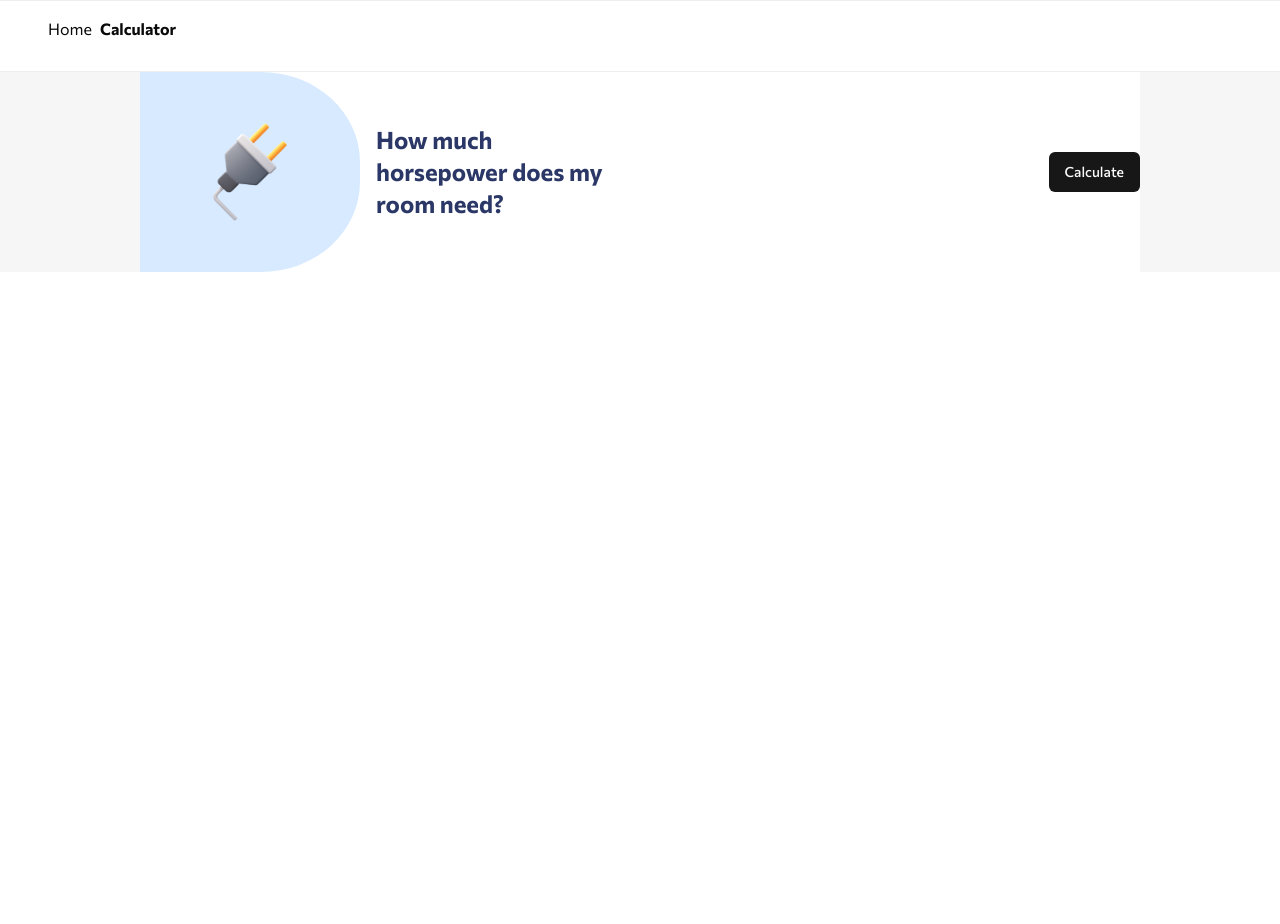
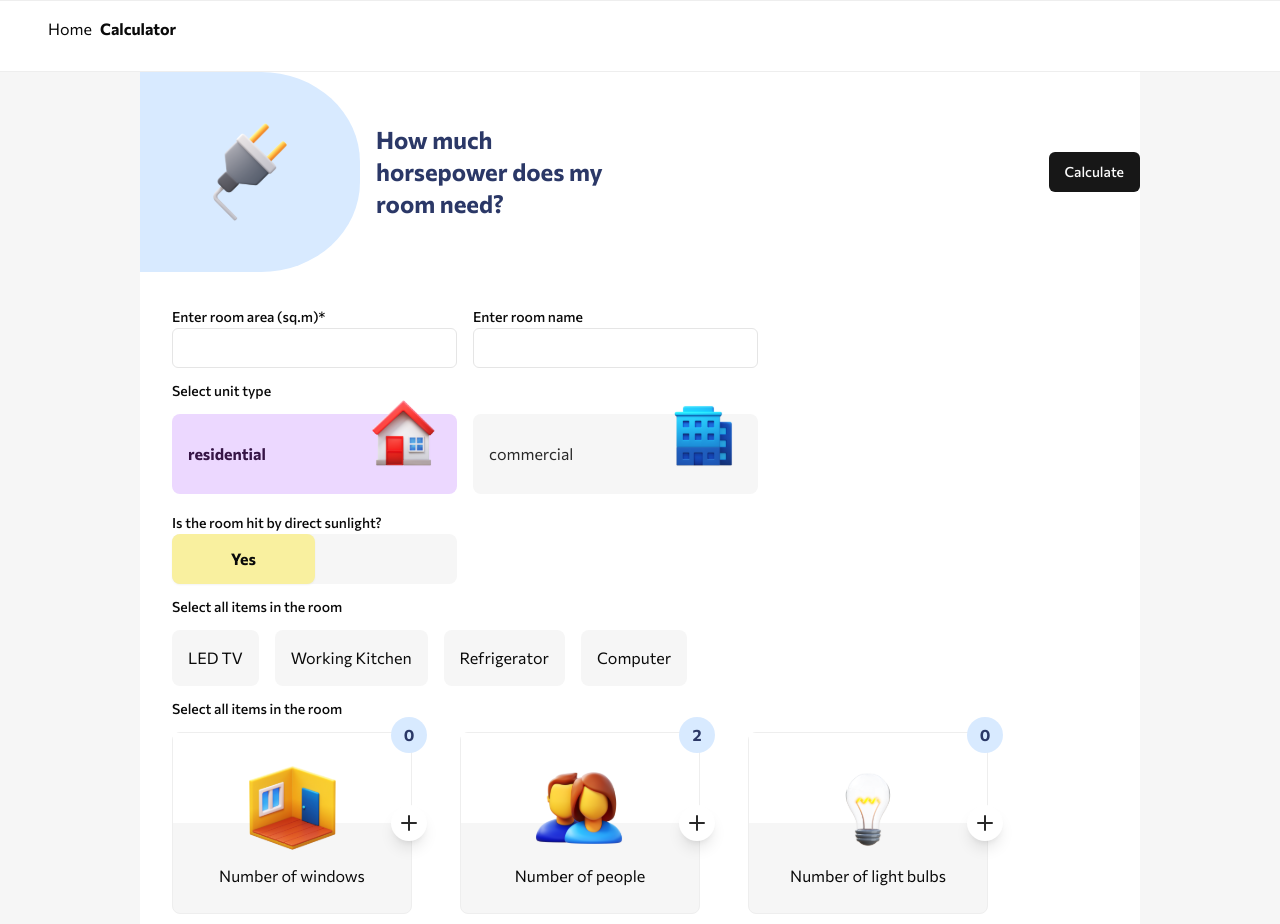
Before and after one commit to johnvalle/ac-heatload-app, a React (Vite) app: page /HPCalculator in a window 1280 px wide. Shown: the top 924 px of the page. Before the commit the page ends 800 px from the top, so only its background shows below. Built offline with nearby package versions, Linux system fonts and the light colour scheme.

Commit message:
Add calculator components

```diff
--- /dev/null
+++ b/src/components/custom/HeatComponents.tsx
@@ -0,0 +1,48 @@
+import { cn } from "@/lib/utils"
+import { useState } from "react"
+
+type HeatComponent = "LED TV" | "Working Kitchen" | "Refrigerator" | "Computer"
+const heatComponents = ["LED TV", "Working Kitchen", "Refrigerator", "Computer"]
+
+type Props = {
+  defaultValue?: HeatComponent[]
+}
+
+export const HeatComponentsSelector = (props: Props) => {
+  const [selectedComponents, setSelectedComponents] = useState<
+    typeof heatComponents
+  >(props.defaultValue ?? [])
+
+  const colorList = [
+    "font-custom-green-dark bg-custom-green-light",
+    "font-custom-blue-dark bg-custom-blue-light",
+    "font-custom-purple-dark bg-custom-purple-light",
+    "font-custom-black bg-custom-yellow-light",
+  ]
+
+  const isSelected = (name: string) => selectedComponents.includes(name)
+
+  const toggleComponent = (name: string) => {
+    if (isSelected(name)) {
+      return setSelectedComponents((prevState) =>
+        prevState.filter((item) => item !== name)
+      )
+    }
+    return setSelectedComponents((prevState) => [...prevState, name])
+  }
+
+  return heatComponents.map((item, idx) => (
+    <div
+      id={`${item}-${idx}`}
+      onClick={() => toggleComponent(item)}
+      className={cn(
+        "p-4 rounded-lg cursor-pointer ease-in-out",
+        isSelected(item)
+          ? `font-bold ${colorList[idx]}`
+          : `bg-custom-gray-bg font-custom-black`
+      )}
+    >
+      <p>{item}</p>
+    </div>
+  ))
+}
--- /dev/null
+++ b/src/components/custom/HeatItemCounter.tsx
@@ -0,0 +1,80 @@
+import { cn } from "@/lib/utils"
+import { Minus, Plus } from "lucide-react"
+import { useEffect, useState } from "react"
+
+type Props = {
+  defaultValue?: number
+  icon: string
+  name: string
+  max: number
+  min: number
+  alt: string
+}
+export const HeatItemCounter = ({
+  min,
+  max,
+  name,
+  icon,
+  alt,
+  defaultValue = 0,
+}: Props) => {
+  const [counter, setCounter] = useState(defaultValue)
+  const [showAnimation, setShowAnimation] = useState(true)
+  const isMin = counter === min
+  const isMax = counter === max
+
+  const buttonStyle = cn(
+    "absolute top-[calc(50%_-_18px)] bg-white flex items-center justify-center w-9 h-9 rounded-full shadow-lg transition-all ease-in-out"
+  )
+
+  useEffect(() => {
+    setTimeout(() => {
+      setShowAnimation(false)
+    }, 500)
+  }, [showAnimation])
+
+  useEffect(() => {
+    setShowAnimation(true)
+  }, [counter])
+
+  return (
+    <div className="relative bg-custom-gray-bg w-[240px] border border-custom-gray-stroke rounded-lg">
+      <div
+        className={cn(
+          "z-10 absolute font-bold text-custom-blue-dark bg-custom-blue-light -top-4 -right-4 h-9 w-9 rounded-full flex items-center justify-center",
+          showAnimation ? "animate-in" : "animate-out"
+        )}
+      >
+        {counter}
+      </div>
+      <div className="h-[90px] bg-white flex items-center justify-center relative">
+        <img src={icon} alt={alt} className="absolute top-6" />
+      </div>
+      <div className="h-[90px] flex flex-col justify-center items-center">
+        <p className="pt-4">{name}</p>
+        <button
+          className={cn(
+            "-left-4",
+            buttonStyle,
+            !isMin ? "hover:scale-[120%] cursor-pointer" : "scale-0"
+          )}
+          disabled={counter === min}
+          onClick={() => setCounter((prevState) => (prevState -= 1))}
+        >
+          <Minus className="stroke-custom-black" />
+        </button>
+        <button
+          className={cn(
+            "-right-4",
+            buttonStyle,
+            !isMax ? "hover:scale-[120%] cursor-pointer" : "scale-0"
+          )}
+          disabled={counter === max}
+          onClick={() => setCounter((prevState) => (prevState += 1))}
+        >
+          <Plus className="stroke-custom-black" />
+        </button>
+      </div>
+    </div>
+  )
+}
--- /dev/null
+++ b/src/components/custom/SunlightToggle.tsx
@@ -0,0 +1,26 @@
+import { cn } from "@/lib/utils"
+import { useState } from "react"
+
+type Props = {
+  defaultValue?: boolean
+}
+export const SunlightToggle = ({ defaultValue = true }: Props) => {
+  const [isSelected, setIsSelected] = useState(defaultValue)
+  return (
+    <div
+      className="w-[285px] h-[50px] flex bg-custom-gray-bg rounded-lg relative cursor-pointer"
+      onClick={() => setIsSelected((prevState) => !prevState)}
+    >
+      <div
+        className={cn(
+          "absolute w-1/2 h-full flex items-center justify-center rounded-lg transition-all ease-in-out shadow-sm font-bold",
+          !isSelected
+            ? "translate-x-[100%] border bg-white"
+            : "bg-custom-yellow-light"
+        )}
+      >
+        <p>{isSelected ? "Yes" : "No"}</p>
+      </div>
+    </div>
+  )
+}
--- /dev/null
+++ b/src/components/custom/UnitType.tsx
@@ -0,0 +1,61 @@
+import residentialSvg from "@assets/home.svg"
+import commercialSvg from "@assets/company.svg"
+import { useState } from "react"
+import { cn } from "@/lib/utils"
+
+type UnitType = "residential" | "commercial"
+type Props = {
+  defaultValue?: UnitType
+}
+export const UnitTypeSelect = ({ defaultValue = "residential" }: Props) => {
+  const unitTypes = [
+    {
+      image: {
+        src: residentialSvg,
+        alt: "home icon",
+      },
+      value: "residential",
+      color: {
+        bg: "bg-custom-purple-light",
+        text: "text-custom-purple-dark",
+      },
+    },
+    {
+      image: {
+        src: commercialSvg,
+        alt: "building icon",
+      },
+      value: "commercial",
+      color: {
+        bg: "bg-custom-blue-light",
+        text: "textcustom-blue-dark",
+      },
+    },
+  ]
+
+  const [selected, setSelected] = useState(defaultValue)
+
+  return unitTypes.map(({ image, value, color }) => (
+    <div
+      className={cn(
+        "flex items-center justify-between cursor-pointer h-[80px] w-[285px] rounded-lg p-4 relative hover:font-bold group/unitType-card hover:transition-all ease-in-out ",
+        value === selected ? color.bg : "bg-custom-gray-bg"
+      )}
+      onClick={() => setSelected(value as UnitType)}
+    >
+      <p
+        className={cn(
+          value === selected ? color.text : "text-custom-black",
+          value === selected && "font-bold"
+        )}
+      >
+        {value}
+      </p>
+      <img
+        className="absolute right-4 -top-4 bg-custom-gray text-custom-black group-hover/unitType-card:transition-all group-hover/unitType-card:ease-in-out group-hover/unitType-card:-translate-y-2"
+        src={image.src}
+        alt={image.alt}
+      />
+    </div>
+  ))
+}
--- a/src/routes/HPCalculator.lazy.tsx
+++ b/src/routes/HPCalculator.lazy.tsx
@@ -1,33 +1,101 @@
-import { createLazyFileRoute } from "@tanstack/react-router";
+import { createLazyFileRoute } from "@tanstack/react-router"
 
-import { Button } from "@components/ui/button";
+import plugSvg from "@assets/plug.svg"
+import roomSvg from "@assets/room.svg"
+import peopleSvg from "@assets/people.svg"
+import bulbSvg from "@assets/idea.svg"
 
-import { BaseLayout } from "@layouts/BaseLayout";
-import plugSvg from "@assets/plug.svg";
-import { Container } from "@/layouts/Container";
-import { Banner } from "@/layouts/Banner";
+import { Button } from "@components/ui/button"
+
+import { BaseLayout } from "@layouts/BaseLayout"
+import { Container } from "@/layouts/Container"
+import { Banner } from "@/layouts/Banner"
+import { Input } from "@/components/ui/input"
+import { Label } from "@/components/ui/label"
+import { UnitTypeSelect } from "@/components/custom/UnitType"
+import { SunlightToggle } from "@/components/custom/SunlightToggle"
+import { HeatComponentsSelector } from "@/components/custom/HeatComponents"
+import { HeatItemCounter } from "@/components/custom/HeatItemCounter"
 
 export const Route = createLazyFileRoute("/HPCalculator")({
   component: HPCalculator,
-});
+})
 
 function HPCalculator() {
   return (
     <BaseLayout>
       <Banner>
-        <div className='flex justify-between items-center'>
-          <div className='flex items-center'>
-            <div className='bg-custom-blue-light w-[220px] h-[200px] flex items-center justify-center rounded-tr-[45%] rounded-br-[45%]'>
-              <img src={plugSvg} width='100' alt='plug image' />
+        <div className="flex justify-between items-center">
+          <div className="flex items-center">
+            <div className="bg-custom-blue-light w-[220px] h-[200px] flex items-center justify-center rounded-tr-[45%] rounded-br-[45%]">
+              <img src={plugSvg} width="100" alt="plug image" />
             </div>
-            <h2 className='text-custom-blue-dark text-2xl font-bold pl-4 max-w-[250px]'>
+            <h2 className="text-custom-blue-dark text-2xl font-bold pl-4 max-w-[250px]">
               How much horsepower does my room need?
             </h2>
           </div>
           <Button>Calculate</Button>
         </div>
       </Banner>
-      <Container></Container>
+      <Container className="py-8 pb-20">
+        <div className="flex flex-col gap-4">
+          <div className="flex gap-4">
+            <div>
+              <Label htmlFor="area">Enter room area (sq.m)*</Label>
+              <Input id="area" required className="w-[285px]" />
+            </div>
+            <div>
+              <Label htmlFor="name">Enter room name</Label>
+              <Input id="name" required className="w-[285px]" />
+            </div>
+          </div>
+          <div className="flex flex-col gap-4">
+            <Label htmlFor="name">Select unit type</Label>
+            <div className="flex gap-4">
+              <UnitTypeSelect />
+            </div>
+          </div>
+          <div>
+            <Label htmlFor="name">Is the room hit by direct sunlight?</Label>
+            <SunlightToggle />
+          </div>
+          <div className="flex flex-col gap-4">
+            <Label htmlFor="name">Select all items in the room</Label>
+            <div className="gap-4 flex">
+              <HeatComponentsSelector />
+            </div>
+          </div>
+          <div className="flex flex-col gap-4">
+            <Label htmlFor="name">Select all items in the room</Label>
+            <div className="flex gap-12">
+              <HeatItemCounter
+                icon={roomSvg}
+                alt="room icon"
+                name="Number of windows"
+                defaultValue={0}
+                min={0}
+                max={10}
+              />
+              <HeatItemCounter
+                icon={peopleSvg}
+                alt="person icon"
+                name="Number of people"
+                defaultValue={2}
+                min={2}
+                max={10}
+              />
+              <HeatItemCounter
+                icon={bulbSvg}
+                alt="bulb icon"
+                name="Number of light bulbs"
+                defaultValue={0}
+                min={0}
+                max={10}
+              />
+            </div>
+          </div>
+        </div>
+      </Container>
     </BaseLayout>
-  );
+  )
 }
```
